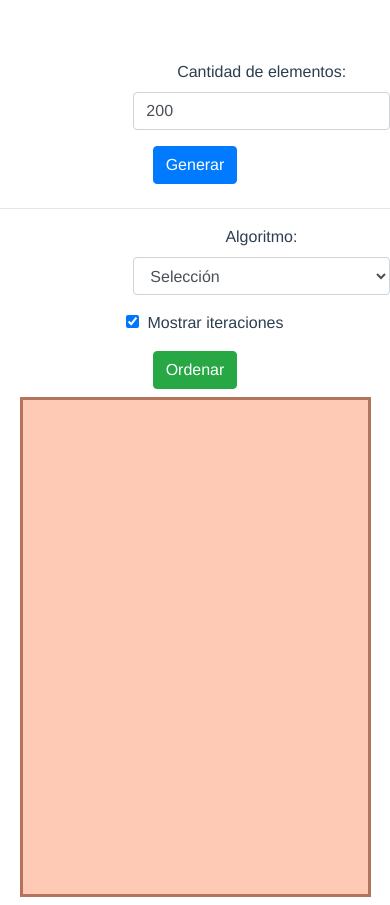
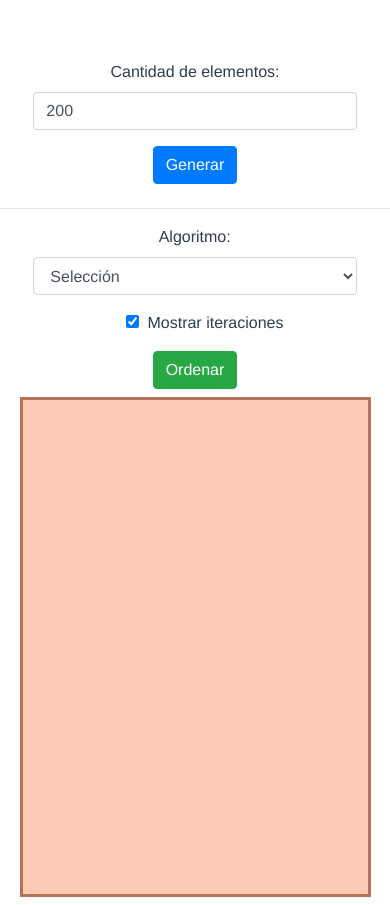
Before and after one commit to TomasPabloFerreira/algorithm-visualizer, a Vue app: page / in a window 390 px wide. Built offline with nearby package versions, Linux system fonts and the light colour scheme.

Commit message:
Responsive

```diff
--- a/src/components/Viewer.vue
+++ b/src/components/Viewer.vue
@@ -3,7 +3,8 @@
     <div class="conteiner-fluid">
       <form action="#">
         <div class="form-row">
-          <div class="form-group col-md-4 offset-4">
+          <div class="col-md-3 col-sm-2 col-1"></div>
+          <div class="form-group col-md-6 col-sm-8 col-10">
             <label for="elementsCount">Cantidad de elementos: </label>
             <input
               type="number"
@@ -12,6 +13,7 @@
               class="form-control"
             />
           </div>
+          <div class="col-md-3 col-sm-2 col-1"></div>
         </div>
 
         <div class="form-row">
@@ -28,7 +30,8 @@
         <hr />
 
         <div class="form-row">
-          <div class="form-group col-md-4 col-sm-12 offset-4">
+          <div class="col-md-3 col-sm-2 col-1"></div>
+          <div class="form-group col-md-6 col-sm-8 col-10">
             <label for="sortingMethod" id="sortingMethodLabel"
               >Algoritmo:</label
             >
@@ -43,6 +46,7 @@
               <option value="3">Otro</option>
             </select>
           </div>
+          <div class="col-md-3 col-sm-2 col-1"></div>
         </div>
 
         <div class="form-row">
```
